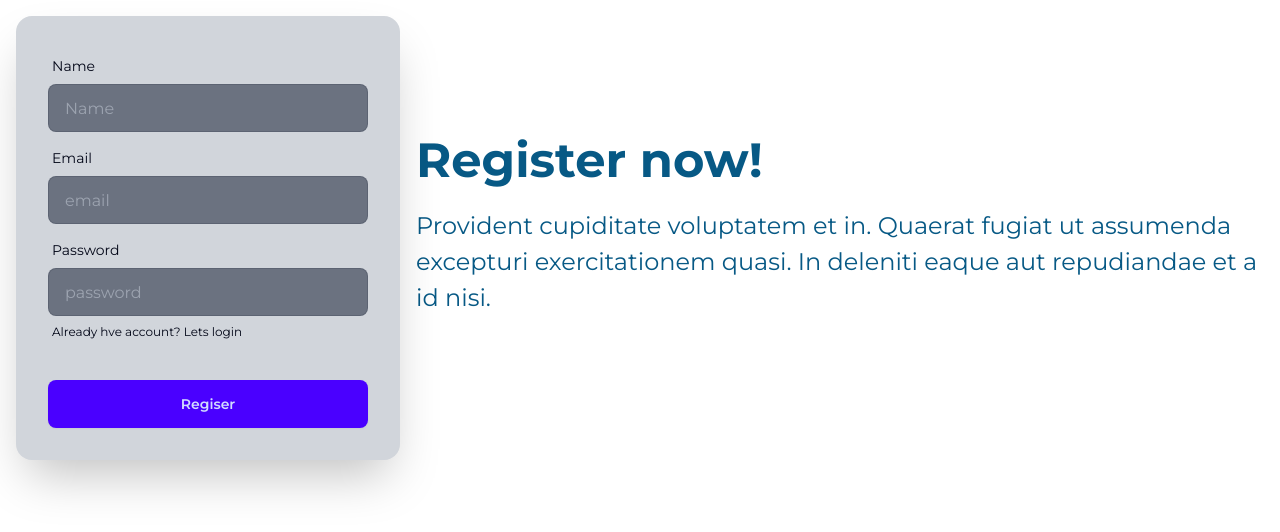
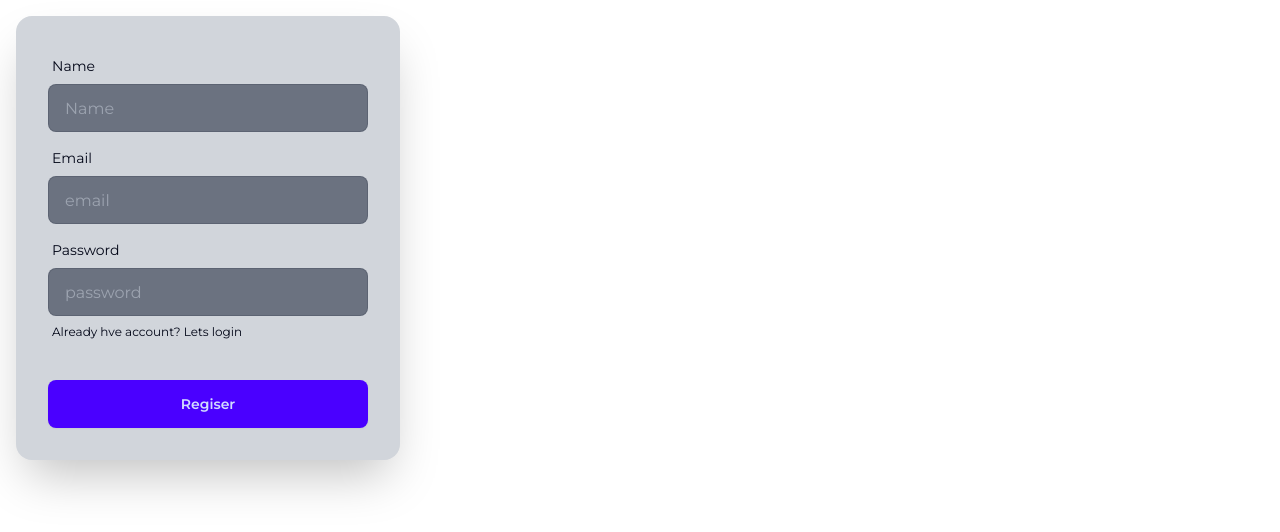
Before and after one commit to Artem-Parashchuk/goit-react-hw-08, a React (Vite) app: page /register in a window 1280 px wide. Shown: the top 532 px of the page. Built offline with nearby package versions, Linux system fonts and the light colour scheme; no server answers.

Commit message:
update color

```diff
--- a/src/pages/Login.jsx
+++ b/src/pages/Login.jsx
@@ -20,8 +20,8 @@ export const Login = () => {
       <div className="hero">
         <div className="hero-content flex-col lg:flex-row-reverse">
           <div className="text-center lg:text-left">
-            <h1 className="text-5xl font-bold text-sky-800">Login now!</h1>
-            <p className="py-6 text-sky-800 text-sky-800">
+            <h1 className="text-5xl font-bold text-white">Login now!</h1>
+            <p className="py-6 text-sky-800 text-white">
               Provident cupiditate voluptatem et in. Quaerat fugiat ut assumenda
               excepturi exercitationem quasi. In deleniti eaque aut repudiandae
               et a id nisi.
--- a/src/pages/Register.jsx
+++ b/src/pages/Register.jsx
@@ -21,8 +21,8 @@ const Register = () => {
       <div className="hero ">
         <div className="hero-content flex-col lg:flex-row-reverse">
           <div className="text-center lg:text-left">
-            <h1 className="text-5xl font-bold text-sky-800">Register now!</h1>
-            <p className="py-6 text-sky-800">
+            <h1 className="text-5xl font-bold text-white">Register now!</h1>
+            <p className="py-6 text-white">
               Provident cupiditate voluptatem et in. Quaerat fugiat ut assumenda
               excepturi exercitationem quasi. In deleniti eaque aut repudiandae
               et a id nisi.
```
